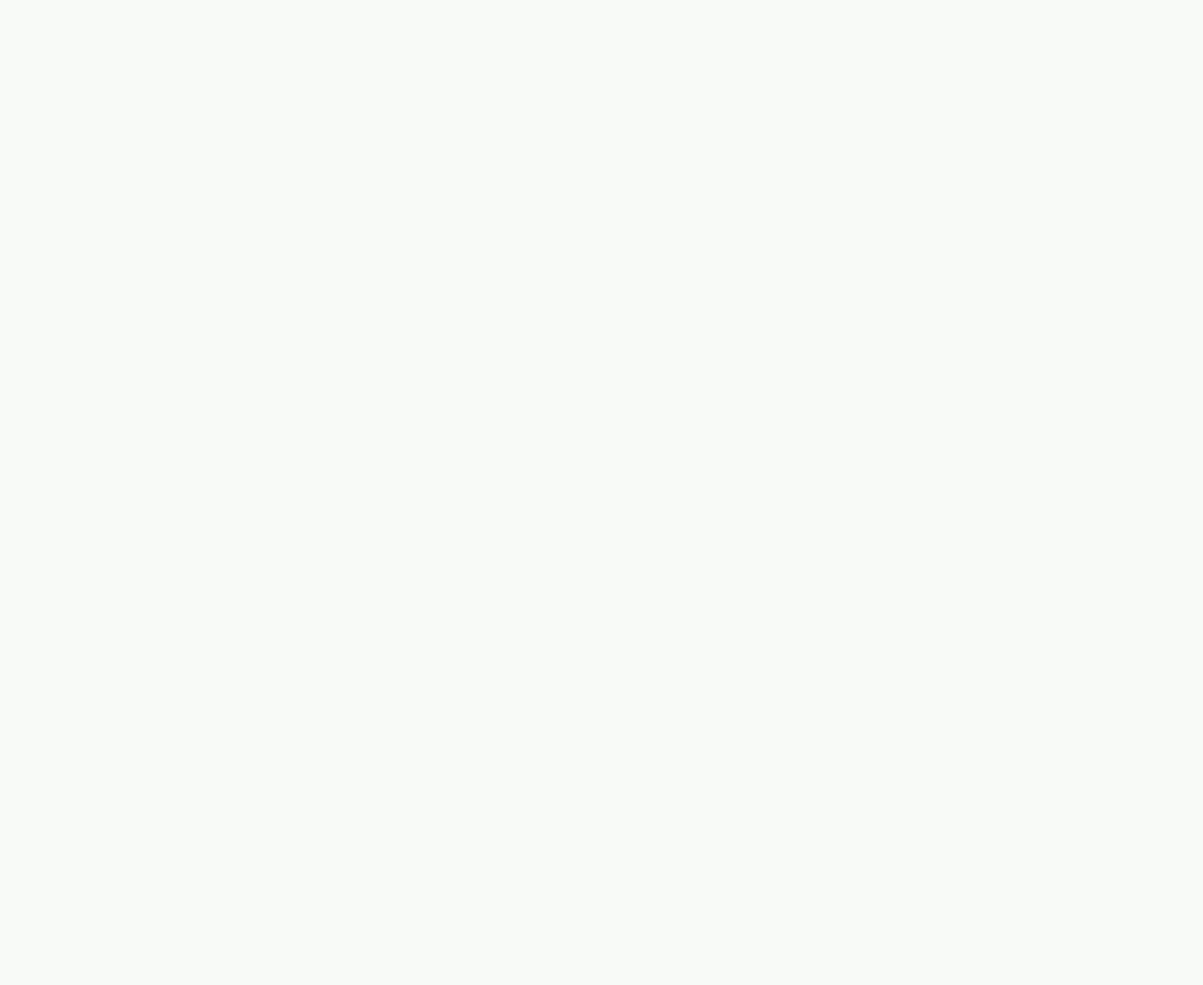
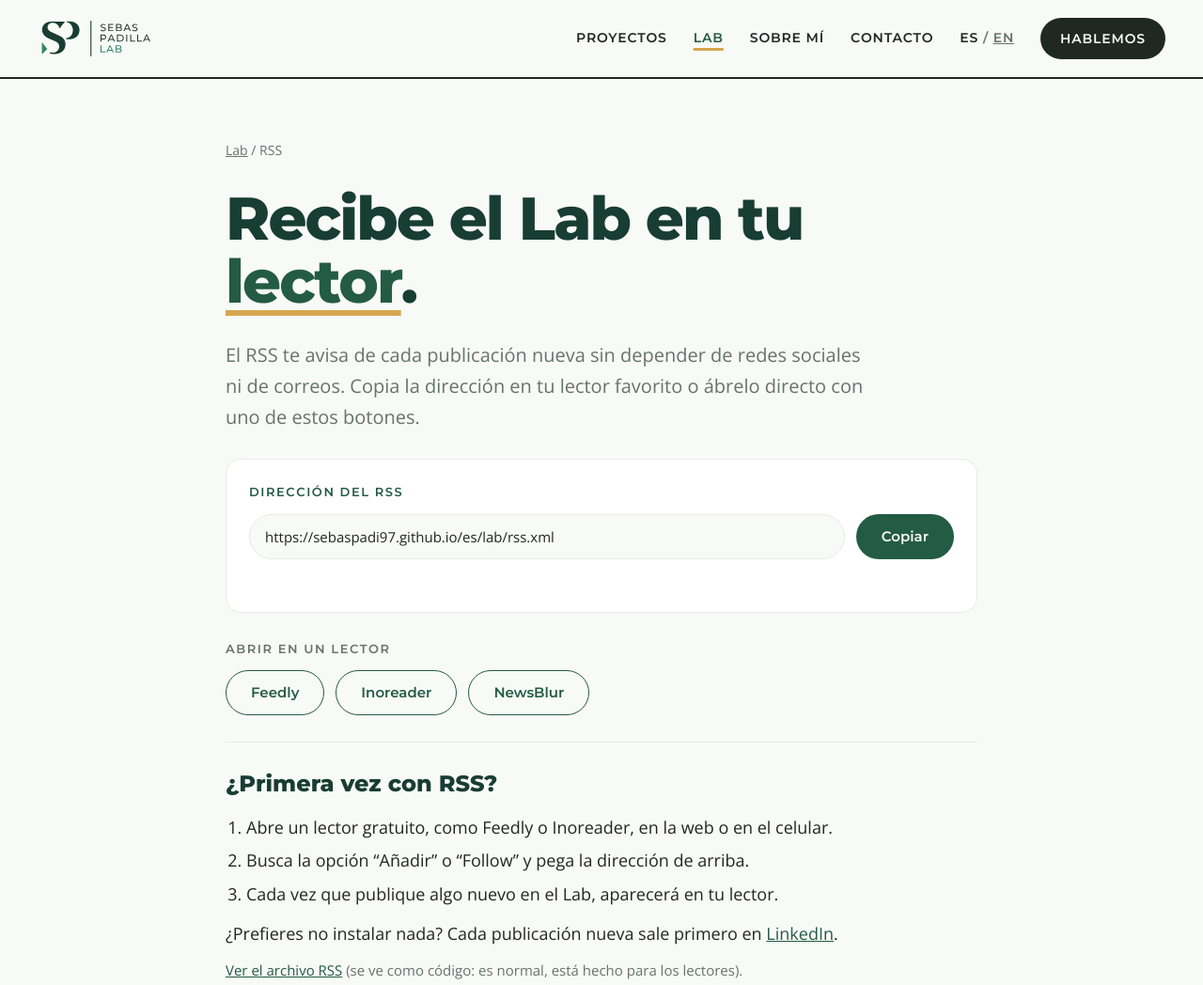
Before and after one commit to Sebaspadi97/Sebaspadi97.github.io, an Astro site: page /es/lab/rss in a window 1280 px wide. Before the commit this address had no page. Shown: the top 1048 px of the page at 94% size. Before the commit the page ends 800 px from the top, so only its background shows below. Built offline with nearby package versions, Linux system fonts and the light colour scheme; Astro itself is replaced by a stand-in of ours.

Commit message:
RSS: página para suscribirse en lugar de abrir el XML
Los navegadores muestran el archivo RSS como código, lo que parecía un error.
Los botones RSS del Lab ahora llevan a /es/lab/rss/, con la dirección para copiar
y enlaces directos a Feedly, Inoreader y NewsBlur. El feed sigue en /es/lab/rss.xml.

Co-Authored-By: Claude Opus 5.5 <noreply@anthropic.com>
Claude-Session: https://claude.ai/code/session_01HiDnPP5JGdHCfjqQMN7Uwb

```diff
--- a/src/pages/es/lab/index.astro
+++ b/src/pages/es/lab/index.astro
@@ -57,7 +57,7 @@ const countLabel = (n) => `${n} ${n === 1 ? 'entrada' : 'entradas'}`;
         <button type="button" class="chip" data-cat-btn={v} aria-pressed={v === 'todos' ? 'true' : 'false'}>{l}</button>
       ))}
     </div>
-    <a class="rss-link" href="/es/lab/rss.xml">Suscribirse por RSS</a>
+    <a class="rss-link" href="/es/lab/rss/">Suscribirse por RSS</a>
   </section>
 
   <section class="container featured-wrap" data-featured>
@@ -124,7 +124,7 @@ const countLabel = (n) => `${n} ${n === 1 ? 'entrada' : 'entradas'}`;
       </div>
       <div class="actions">
         <a class="pill pill--mint" href={site.linkedin} rel="noopener">Seguir en LinkedIn</a>
-        <a class="pill pill--ghost-dark" href="/es/lab/rss.xml">RSS</a>
+        <a class="pill pill--ghost-dark" href="/es/lab/rss/">RSS</a>
       </div>
     </div>
   </section>
--- /dev/null
+++ b/src/pages/es/lab/rss.astro
@@ -0,0 +1,121 @@
+---
+// Página para suscribirse al RSS del Lab. Los navegadores no muestran los archivos
+// RSS como página (se ven como código XML), así que los botones "RSS" llegan aquí.
+import Base from '../../../layouts/Base.astro';
+import { link } from '../../../i18n/index.js';
+import { site } from '../../../data/site.js';
+
+const feed = new URL('/es/lab/rss.xml', Astro.site).href;
+const enc = encodeURIComponent(feed);
+const readers = [
+  { name: 'Feedly', href: `https://feedly.com/i/subscription/feed/${enc}` },
+  { name: 'Inoreader', href: `https://www.inoreader.com/?add_feed=${enc}` },
+  { name: 'NewsBlur', href: `https://www.newsblur.com/?url=${enc}` },
+];
+---
+<Base
+  lang="es"
+  pageKey="lab"
+  active="lab"
+  title="Suscribirse al Lab por RSS · Sebas Padilla Lab"
+  description="Recibe cada publicación nueva del Lab en tu lector de RSS."
+>
+  <section class="container rss">
+    <nav class="crumbs" aria-label="Ruta"><a href={link('lab', 'es')}>Lab</a> <span aria-hidden="true">/</span> <span>RSS</span></nav>
+    <h1 class="title">Recibe el Lab en tu <span class="underline-gold">lector</span>.</h1>
+    <p class="sub">El RSS te avisa de cada publicación nueva sin depender de redes sociales ni de correos. Copia la dirección en tu lector favorito o ábrelo directo con uno de estos botones.</p>
+
+    <div class="feed-box">
+      <label for="feed-url" class="eyebrow">Dirección del RSS</label>
+      <div class="feed-row">
+        <input id="feed-url" type="text" value={feed} readonly />
+        <button type="button" class="pill pill--primary" data-copy={feed}>Copiar</button>
+      </div>
+      <p class="feed-status" role="status" aria-live="polite" data-status></p>
+    </div>
+
+    <div class="readers">
+      <p class="eyebrow">Abrir en un lector</p>
+      <div class="actions">
+        {readers.map((r) => (
+          <a class="pill pill--outline" href={r.href} rel="noopener" target="_blank">{r.name}</a>
+        ))}
+      </div>
+    </div>
+
+    <div class="help">
+      <h2>¿Primera vez con RSS?</h2>
+      <ol>
+        <li>Abre un lector gratuito, como Feedly o Inoreader, en la web o en el celular.</li>
+        <li>Busca la opción “Añadir” o “Follow” y pega la dirección de arriba.</li>
+        <li>Cada vez que publique algo nuevo en el Lab, aparecerá en tu lector.</li>
+      </ol>
+      <p>¿Prefieres no instalar nada? Cada publicación nueva sale primero en <a href={site.linkedin} rel="noopener">LinkedIn</a>.</p>
+      <p class="raw"><a href="/es/lab/rss.xml">Ver el archivo RSS</a> (se ve como código: es normal, está hecho para los lectores).</p>
+    </div>
+  </section>
+</Base>
+
+<script>
+  document.querySelectorAll('[data-copy]').forEach((btn) => {
+    btn.addEventListener('click', async () => {
+      const status = document.querySelector('[data-status]');
+      const input = document.getElementById('feed-url');
+      try {
+        await navigator.clipboard.writeText(btn.dataset.copy);
+        if (status) status.textContent = 'Dirección copiada. Pégala en tu lector de RSS.';
+      } catch (e) {
+        if (input) { input.focus(); input.select(); }
+        if (status) status.textContent = 'Selecciona la dirección y cópiala con Ctrl+C.';
+      }
+    });
+  });
+</script>
+
+<style>
+  .rss { max-width: 880px; display: flex; flex-direction: column; gap: 28px; padding-top: clamp(40px, 6vw, 64px); padding-bottom: clamp(72px, 9vw, 96px); }
+  .crumbs { font-size: 14px; color: var(--slate); }
+  .crumbs a { color: var(--slate); }
+  .title {
+    font-weight: 800;
+    font-size: clamp(38px, 5.4vw, 64px);
+    line-height: 1.05;
+    letter-spacing: -0.03em;
+    color: var(--green-deep);
+  }
+  .sub { font-size: clamp(18px, 1.8vw, 20px); color: var(--slate); max-width: 680px; }
+
+  .feed-box {
+    background: var(--paper);
+    border: 1px solid var(--gray-light);
+    border-radius: 16px;
+    padding: 24px;
+    display: flex;
+    flex-direction: column;
+    gap: 12px;
+  }
+  .feed-box .eyebrow { color: var(--green); }
+  .feed-row { display: flex; flex-wrap: wrap; gap: 12px; }
+  .feed-row input {
+    flex: 1 1 320px;
+    min-width: 0;
+    min-height: 48px;
+    padding: 0 16px;
+    border: 1px solid var(--gray-light);
+    border-radius: 999px;
+    background: var(--white);
+    color: var(--carbon);
+    font-family: var(--font-body);
+    font-size: 15px;
+  }
+  .feed-status { font-size: 14px; color: var(--green); min-height: 1.4em; }
+
+  .readers { display: flex; flex-direction: column; gap: 12px; }
+  .readers .eyebrow { color: var(--slate); }
+  .actions { display: flex; flex-wrap: wrap; gap: 12px; }
+
+  .help { border-top: 1px solid var(--gray-light); padding-top: 24px; display: flex; flex-direction: column; gap: 12px; }
+  .help h2 { font-size: 24px; font-weight: 800; color: var(--green-deep); }
+  .help ol { margin: 0; padding-left: 22px; display: flex; flex-direction: column; gap: 6px; }
+  .raw { font-size: 15px; color: var(--slate); }
+</style>
```
